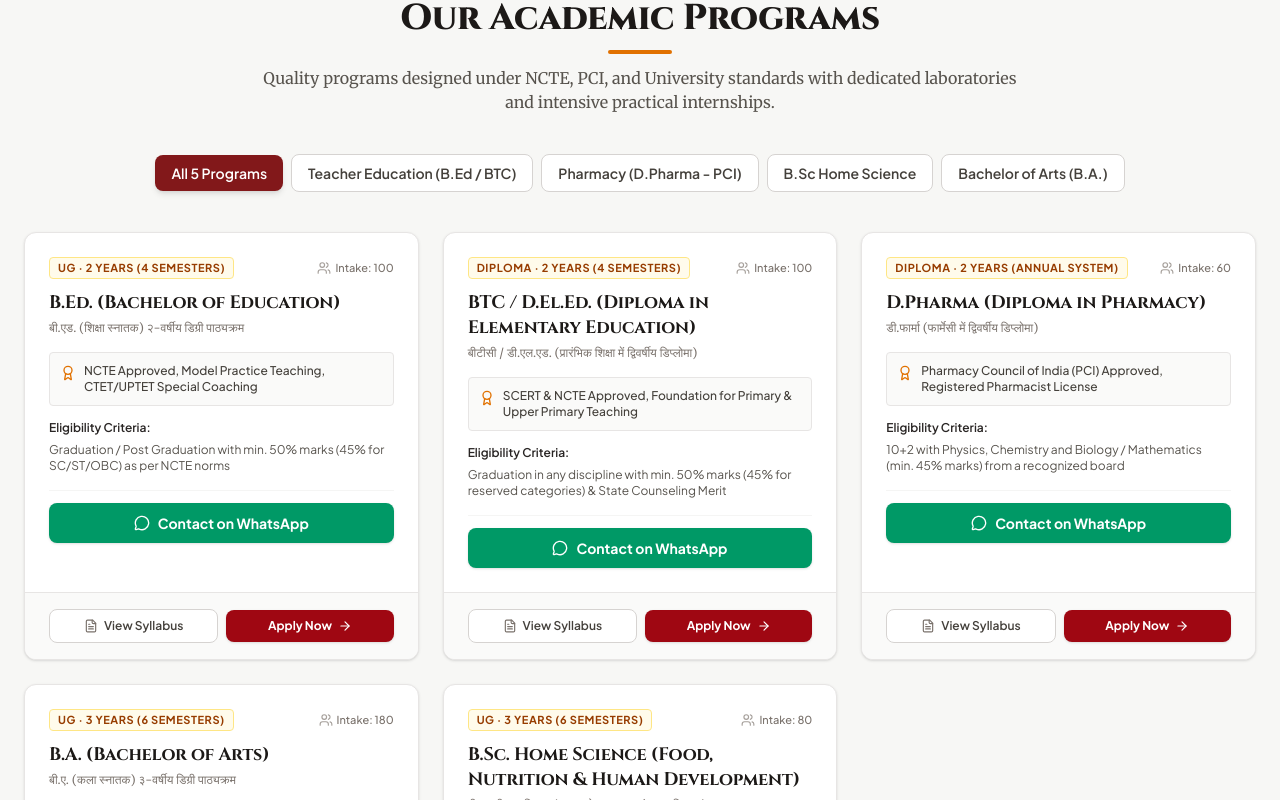
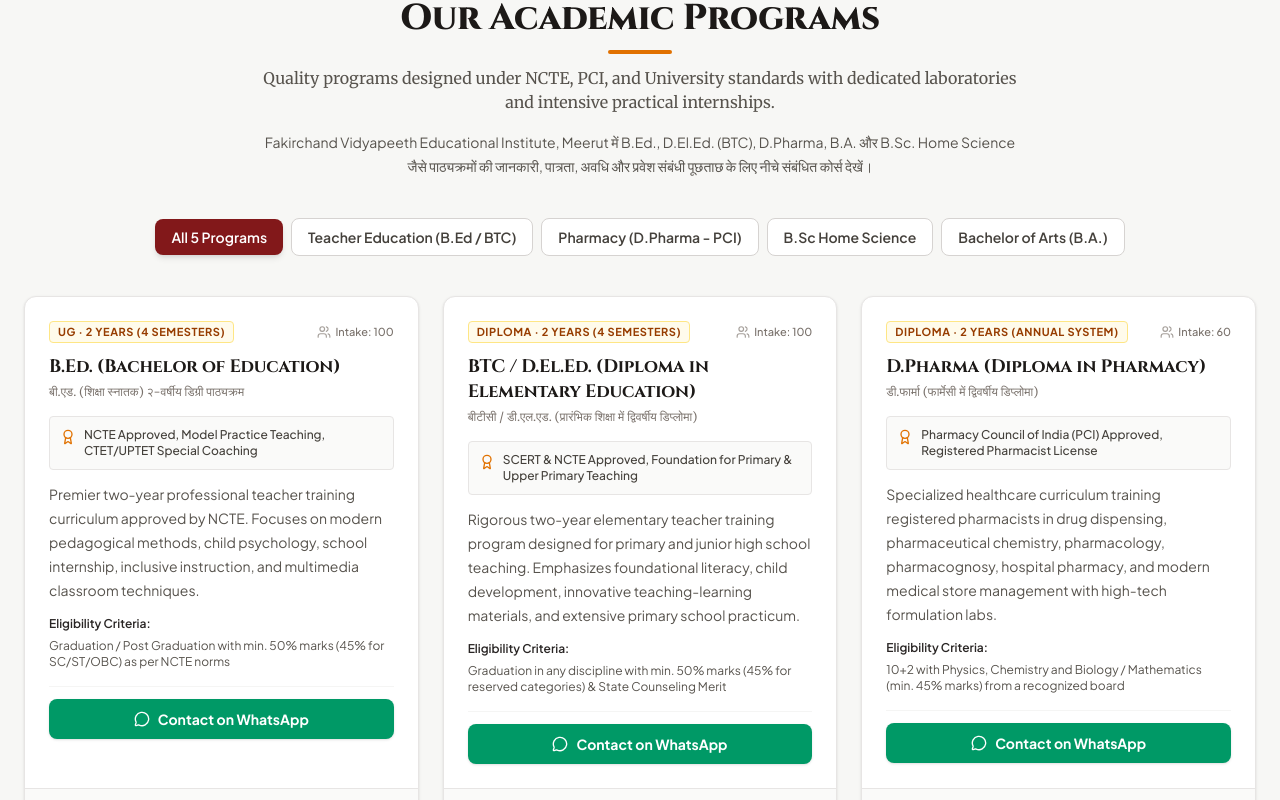
Before and after one commit to kashavkaushik11-star/fvei-website, a React (Vite) app: page / in a window 1280 px wide. Shown: the part 2480-3280 px from the top of the page. Built offline with nearby package versions, Linux system fonts and the light colour scheme; a web font is replaced by a local one.

Commit message:
Improve course section content for on-page SEO

```diff
--- a/src/components/CourseDirectory.tsx
+++ b/src/components/CourseDirectory.tsx
@@ -36,6 +36,9 @@ export const CourseDirectory: React.FC<CourseDirectoryProps> = ({
               ? "NCTE, PCI, SCERT एवं राज्य विश्वविद्यालय द्वारा अनुमोदित बी.एड., बीटीसी (D.El.Ed), डी.फार्मा, बी.ए. एवं बी.एससी. गृह विज्ञान पाठ्यक्रम।"
               : "Quality programs designed under NCTE, PCI, and University standards with dedicated laboratories and intensive practical internships."}
           </p>
+          <p className="text-stone-600 text-sm leading-6 mt-4">
+            Fakirchand Vidyapeeth Educational Institute, Meerut में B.Ed., D.El.Ed. (BTC), D.Pharma, B.A. और B.Sc. Home Science जैसे पाठ्यक्रमों की जानकारी, पात्रता, अवधि और प्रवेश संबंधी पूछताछ के लिए नीचे संबंधित कोर्स देखें।
+          </p>
         </div>
 
         {/* Department Filter Buttons */}
@@ -64,8 +67,9 @@ export const CourseDirectory: React.FC<CourseDirectoryProps> = ({
         {/* Course Cards Grid */}
         <div className="grid grid-cols-1 md:grid-cols-2 lg:grid-cols-3 gap-6">
           {filteredCourses.map((course) => (
-            <div
+            <article
               key={course.id}
+              id={`course-${course.id}`}
               className="bg-white rounded-xl border border-stone-200 shadow-sm hover:shadow-lg transition-all flex flex-col justify-between overflow-hidden group hover:border-amber-500/60"
             >
               <div className="p-6">
@@ -93,6 +97,10 @@ export const CourseDirectory: React.FC<CourseDirectoryProps> = ({
                   <Award className="w-4 h-4 text-amber-600 shrink-0 mt-0.5" />
                   <span className="font-medium">{course.highlight}</span>
                 </div>
+
+                <p className="mt-3 text-sm leading-6 text-stone-600">
+                  {course.description}
+                </p>
 
                 {/* Eligibility */}
                 <div className="mt-3.5 space-y-1.5 text-xs text-stone-600">
@@ -134,7 +142,7 @@ export const CourseDirectory: React.FC<CourseDirectoryProps> = ({
                   <ArrowRight className="w-3.5 h-3.5" />
                 </button>
               </div>
-            </div>
+            </article>
           ))}
         </div>
       </div>
```
